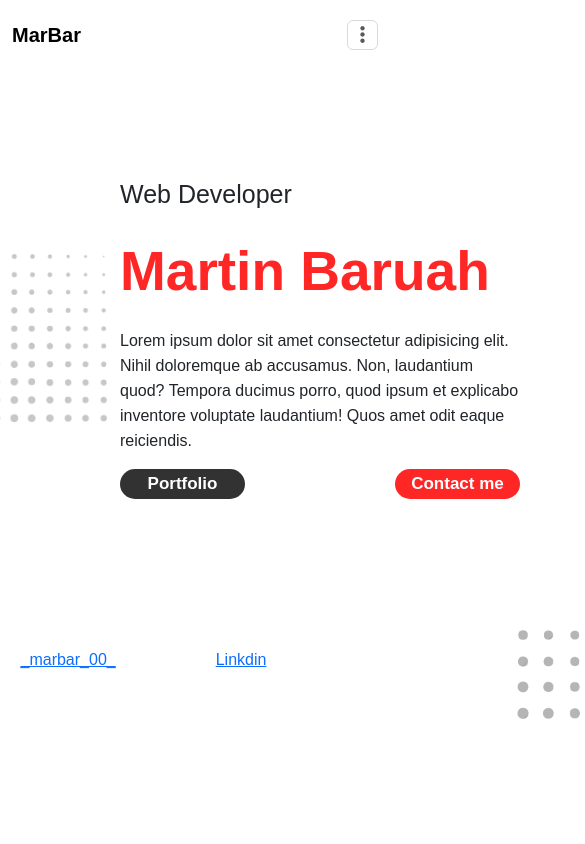
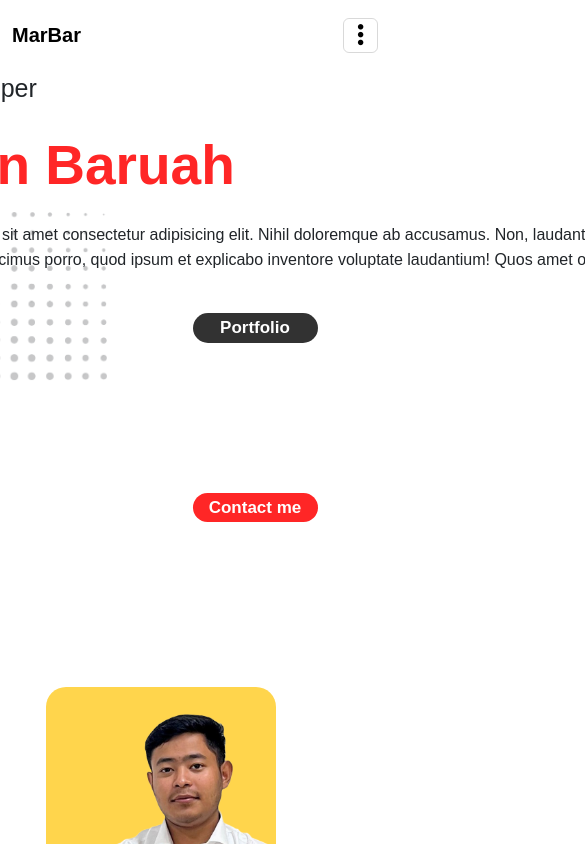
Before and after one commit to marbar6/project-3, a plain HTML site: page index.html in a window 390 px wide. Shown: the top 844 px of the page, 585 px wide, since content can reach past the window. Drawn offline with nearby package versions, Linux system fonts and the light colour scheme.

Commit message:
Add responsive

```diff
--- a/index.html
+++ b/index.html
@@ -5,7 +5,7 @@
     <meta charset="utf-8">
     <meta name="viewport" content="width=device-width, initial-scale=1">
     <title>Martin | Web Developer Portfolio</title>
-    <link rel="stylesheet" href="main_style.css">
+    <link rel="stylesheet" href="/main_style.css">
     <link href="https://cdn.jsdelivr.net/npm/bootstrap@5.3.4/dist/css/bootstrap.min.css" rel="stylesheet"
         integrity="sha384-DQvkBjpPgn7RC31MCQoOeC9TI2kdqa4+BSgNMNj8v77fdC77Kj5zpWFTJaaAoMbC" crossorigin="anonymous">
     <link rel="stylesheet" href="https://cdnjs.cloudflare.com/ajax/libs/font-awesome/6.7.2/css/all.min.css">
@@ -80,8 +80,8 @@
         <div class="main-footer">
             <div class="all-link">
                 <p>Follow me</p>
-                <a href="inti.boruah5@gmail.com">inti.boruah5@gmail.com</a>
-                <a href="https://www.instagram.com/_marbar_00_/">_marbar_00_</a>
+                <a href="inti.boruah5@gmail.com">Email</a>
+                <a href="https://www.instagram.com/_marbar_00_/">Instagram</a>
                 <a href="https://www.linkedin.com/in/martin-baruah-649613281/">Linkdin</a>
             </div>
             <img src="/image/dot-img-footer.png" alt="dot-img-footer" class="dot-img-footer">
--- a/main_style.css
+++ b/main_style.css
@@ -129,7 +129,7 @@
     height: auto;
 }
 
-footer .main-footer {
+.main-footer {
     display: flex;
     justify-content: center;
     align-items: center;
@@ -139,7 +139,7 @@ footer .main-footer {
     margin-top: 25px;
 }
 
-.main-footer .all-link {
+.all-link {
     display: flex;
     flex-direction: row;
     gap: 100px;
@@ -149,3 +149,35 @@ footer .main-footer {
     height: 100px;
     opacity: .4;
 }
+
+.navbar-toggler {
+    height: 35px;
+    width: 35px;
+    display: flex;
+    justify-content: center;
+    align-items: center;
+}
+
+.navbar-toggler i {
+    font-size: 25px;
+    color: black;
+}
+
+@media (max-width: 990px) {
+    .main-container {
+        display: flex;
+        justify-content: center;
+        align-items: center;
+        flex-direction: column;
+    }
+    .sort-details-myself{
+        display: flex;
+        justify-content: flex-start;
+        flex-direction: column;
+    }
+    .btn-div, .main-footer, .all-link{
+        display: flex;
+        flex-direction: column;
+    }
+
+}
```
